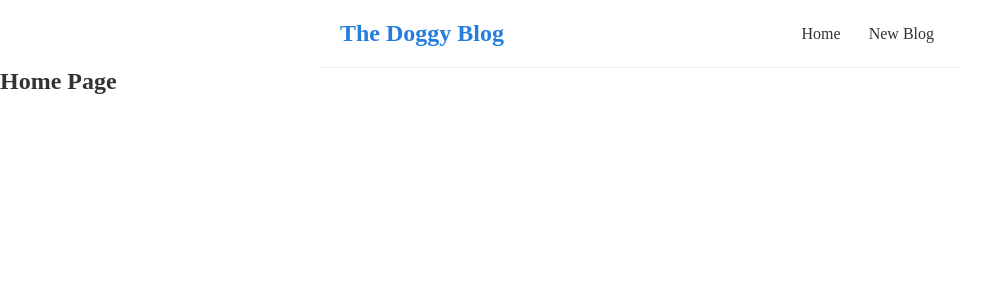
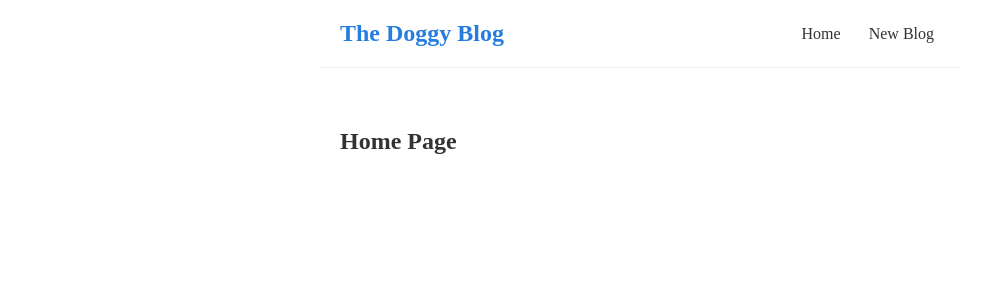
Before and after one commit to KaisaSS/react-blog, a React (Create React App) app: page / in a window 1280 px wide. Shown: the top 300 px of the page, without its empty margins (0-995 px from the left). Built offline with nearby package versions, Linux system fonts and the light colour scheme.

Commit message:
Add style to Home

```diff
--- a/src/index.css
+++ b/src/index.css
@@ -29,3 +29,9 @@
 .navbar .link:hover {
   color: #267de0;
 }
+
+.content {
+  max-width: 600px;
+  margin: 40px auto;
+  padding: 20px;
+}
```
